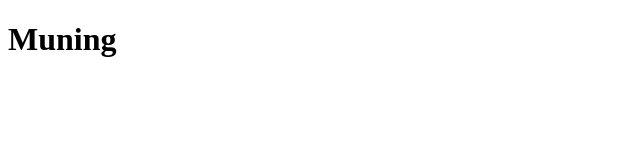
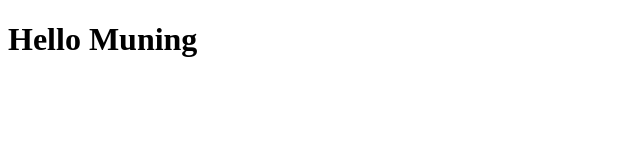
Before and after one commit to TsmHabib03/Sample-Repo, a plain HTML site: page Sample-Repo/index.html in a window 1280 px wide. Shown: the whole page, without its empty margins (0-640 px from the left). Drawn offline with Linux system fonts and the light colour scheme.

Commit message:
Hello Muning

```diff
--- a/Sample-Repo/index.html
+++ b/Sample-Repo/index.html
@@ -6,6 +6,6 @@
     <title>Document</title>
 </head>
 <body>
-    <h1>Muning</h1>
+    <h1> Hello Muning </h1>
 </body>
 </html>
```
